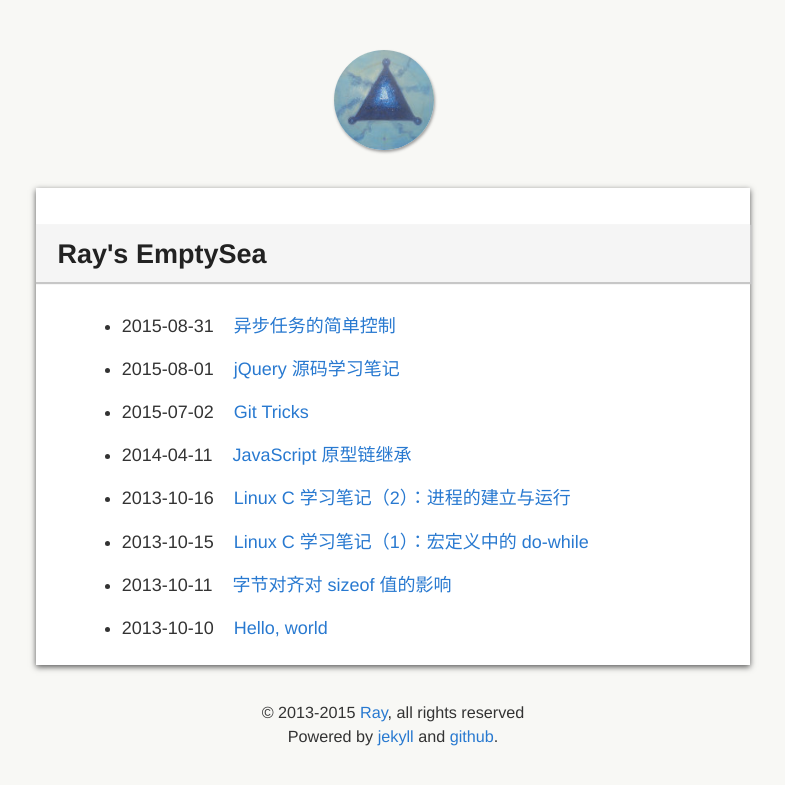
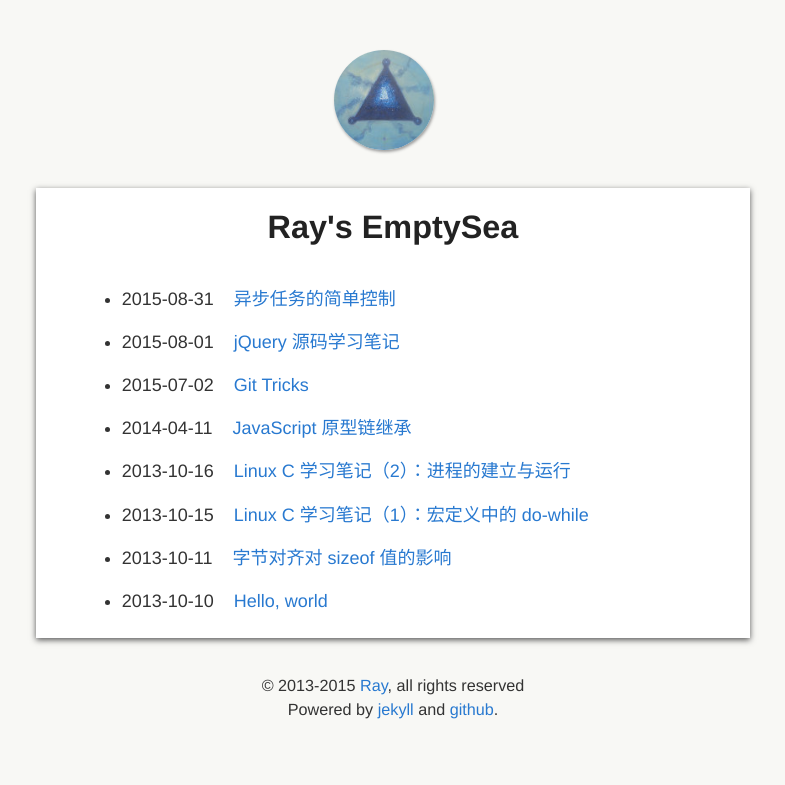
Before and after one commit to ray7551/empty, a Jekyll site: the page built from index.html, in a window 1280 px wide. Shown: the top 785 px of the page, without its empty margins (247-1032 px from the left). Built offline with Jekyll 4.4.1, drawn with Linux system fonts in a browser that asks for light colours; Markdown is read by kramdown in place of the engine named in the settings.

Commit message:
h2 to h1

```diff
--- a/_layouts/index.html
+++ b/_layouts/index.html
@@ -23,7 +23,7 @@
       <a href="{{site.url}}"><img title="Welcome to Ray's emptysea!" src="/images/avatar.jpg" /></a>
     </div>
     <article class="post">
-      <h2 class="title">Ray's EmptySea</h2>
+      <h1 class="title">Ray's EmptySea</h1>
       <div class="entry-content">
         {{content}}
       </div>
```
